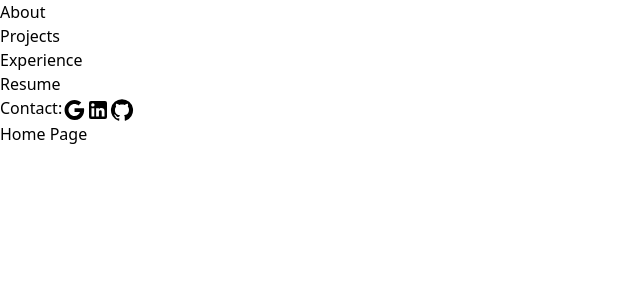
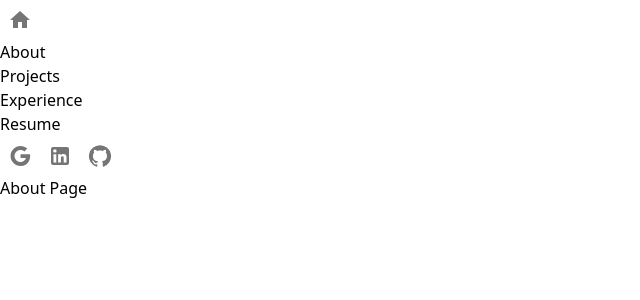
Before and after one commit to ethanlin03/ethanlin03.github.io, a React (Vite) app: page /about in a window 1280 px wide. Shown: the top 300 px of the page, without its empty margins (0-640 px from the left). Built offline with nearby package versions, Linux system fonts and the light colour scheme.

Commit message:
Home button and final touches on nav bar with implementation of other pages

```diff
--- a/src/App.jsx
+++ b/src/App.jsx
@@ -1,17 +1,24 @@
 import { useState } from 'react'
 import NavBar from './components/NavBar'
 import { BrowserRouter as Router, Routes, Route, Navigate } from 'react-router-dom'
+import AboutPage from './pages/AboutPage'
+import HomePage from './pages/HomePage'
+import ProjectsPage from './pages/ProjectsPage'
 
 function App() {
 
   return (
     <Router>
       <div>
-        <NavBar />
-        <h1 className="flex justify-center items-center h-screen">Home Page</h1>
+        <Routes>
+          <Route path="/" element={<Navigate to="/about" replace />} />
+          <Route path="/home" element={<HomePage/>} />
+          <Route path="/about" element={<AboutPage/>} />
+          <Route path="/projects" element={<ProjectsPage/>} />
+        </Routes>
       </div>
     </Router>
   )
 }
 
-export default App
+export default App;
--- a/src/components/NavBar.jsx
+++ b/src/components/NavBar.jsx
@@ -3,12 +3,25 @@ import { NavLink } from 'react-router-dom';
 import GoogleIcon from '@mui/icons-material/Google';
 import LinkedInIcon from '@mui/icons-material/LinkedIn';
 import GitHubIcon from '@mui/icons-material/GitHub';
+import HomeIcon from '@mui/icons-material/Home';
+import { IconButton, Button } from '@mui/material';
 
 const NavBar = () => {
     return (
         <nav className="bg-gray-800 text-white">
         <div className="flex justify-between items-center px-6 py-6">
-          <ul className="flex space-x-6">
+          <ul className="flex items-center space-x-8">
+            <li>
+              <NavLink
+                to="/home"
+                className="hover:text-gray-400 transition-colors duration-300 font-bold"
+                activeClassName="text-yellow-400"
+              >
+                <IconButton>
+                  <HomeIcon className="text-white"/>
+                </IconButton>
+              </NavLink>
+            </li>
             <li>
               <NavLink
                 to="/about"
@@ -46,11 +59,18 @@ const NavBar = () => {
               </NavLink>
             </li>
           </ul>
-          <div className="flex items-center space-x-4">
-            <span className="font-bold">Contact:</span>
-            <GoogleIcon />
-            <LinkedInIcon />
-            <GitHubIcon />
+          <div className="flex items-center space-x-8">
+            <IconButton className="hover:bg-gray-200">
+              <GoogleIcon className="text-red-500"/>
+            </IconButton>
+
+            <IconButton className="hover:bg-gray-200">
+              <LinkedInIcon className="text-blue-600"/>
+            </IconButton>
+
+            <IconButton>
+              <GitHubIcon className="text-gray-700"/>
+            </IconButton>
           </div>
         </div>
       </nav>
--- /dev/null
+++ b/src/pages/AboutPage.jsx
@@ -0,0 +1,12 @@
+import NavBar from "../components/NavBar";
+
+const AboutPage = () => {
+    return (
+        <div>
+            <NavBar/>
+            <h1 className="flex justify-center items-center h-screen">About Page</h1>
+        </div>
+    );
+};
+
+export default AboutPage;
--- /dev/null
+++ b/src/pages/HomePage.jsx
@@ -0,0 +1,12 @@
+import NavBar from "../components/NavBar";
+
+const HomePage = () => {
+    return (
+        <div>
+            <NavBar/>
+            <h1 className="flex justify-center items-center h-screen">Home Page</h1>
+        </div>
+    )
+};
+
+export default HomePage;
--- /dev/null
+++ b/src/pages/ProjectsPage.jsx
@@ -0,0 +1,12 @@
+import NavBar from "../components/NavBar";
+
+const ProjectsPage = () => {
+    return (
+        <div>
+            <NavBar/>
+            <h1 className="flex justify-center items-center h-screen">Projects Page</h1>
+        </div>
+    )
+};
+
+export default ProjectsPage;
```
